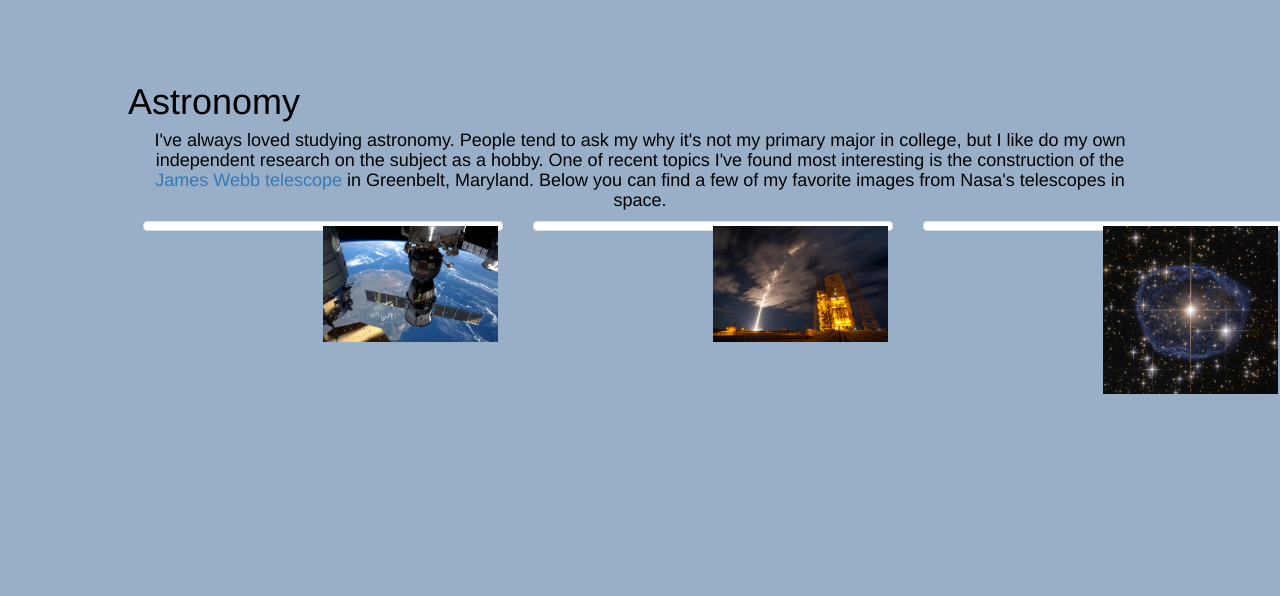
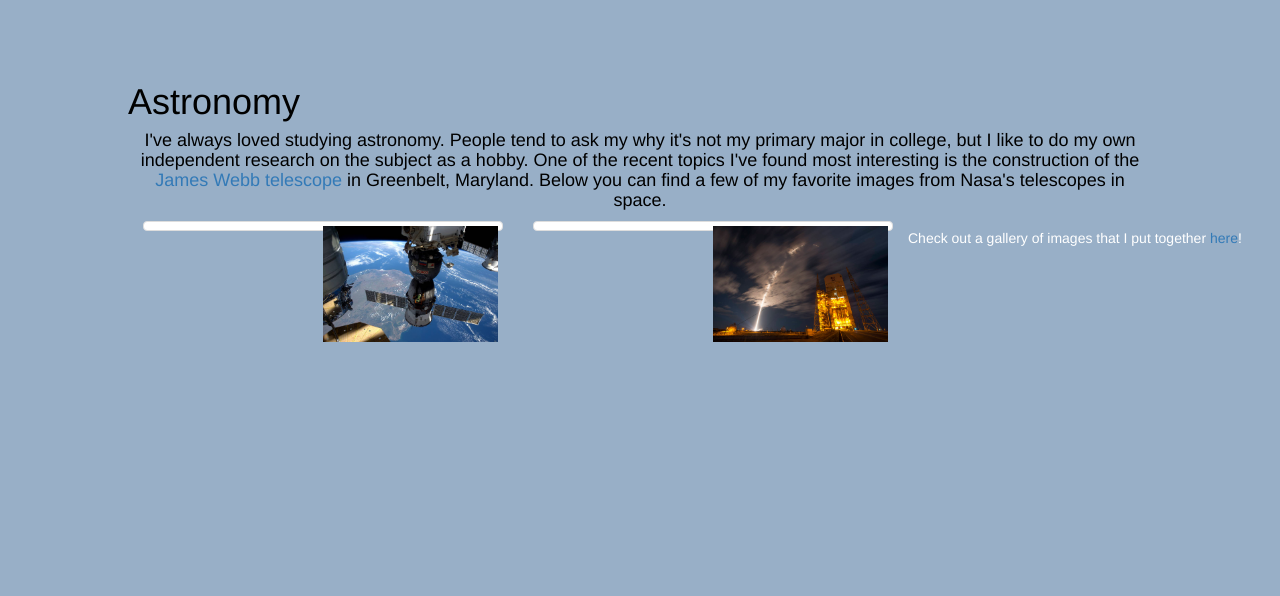
Before and after one commit to jachisam/jordan.chisam, a plain HTML site: page index.html in a window 1280 px wide. Shown: the part 2280-2876 px from the top of the page. Drawn offline with nearby package versions, Linux system fonts and the light colour scheme.

Commit message:
Update index.html

```diff
--- a/index.html
+++ b/index.html
@@ -141,7 +141,7 @@
         <h1 style = "color: black"> Astronomy </h1>
         <center> <h4 style = "color: black"> I've always loved studying astronomy.
         People tend to ask my why it's not my primary major in college, but I like
-        do my own independent research on the subject as a hobby.  One of recent
+        to do my own independent research on the subject as a hobby.  One of the recent
         topics I've found most interesting is the construction of the
         <a href = "http://jwst.nasa.gov/index.html" target = "_blank">James Webb telescope </a>
         in Greenbelt, Maryland. Below you can find a few of my favorite images
@@ -162,11 +162,8 @@
               </a>
             </div> <!-- col -->
 
-            <div class="col-sm-6 col-md-4">
-              <a href="https://www.nasa.gov/multimedia/imagegallery/iotd.html?id=379817" class="thumbnail">
-                <img class="img-responsive" src="NasaImages/hubbleBubble.jpg">
-              </a>
-            </div> <!-- col -->
+            <h5> Check out a gallery of images that I put together
+            <a href = "astronomy.html" target = "_blank">here</a>!</h5>
 
       </div> <!-- row -->
       </div> <!-- container -->
```
